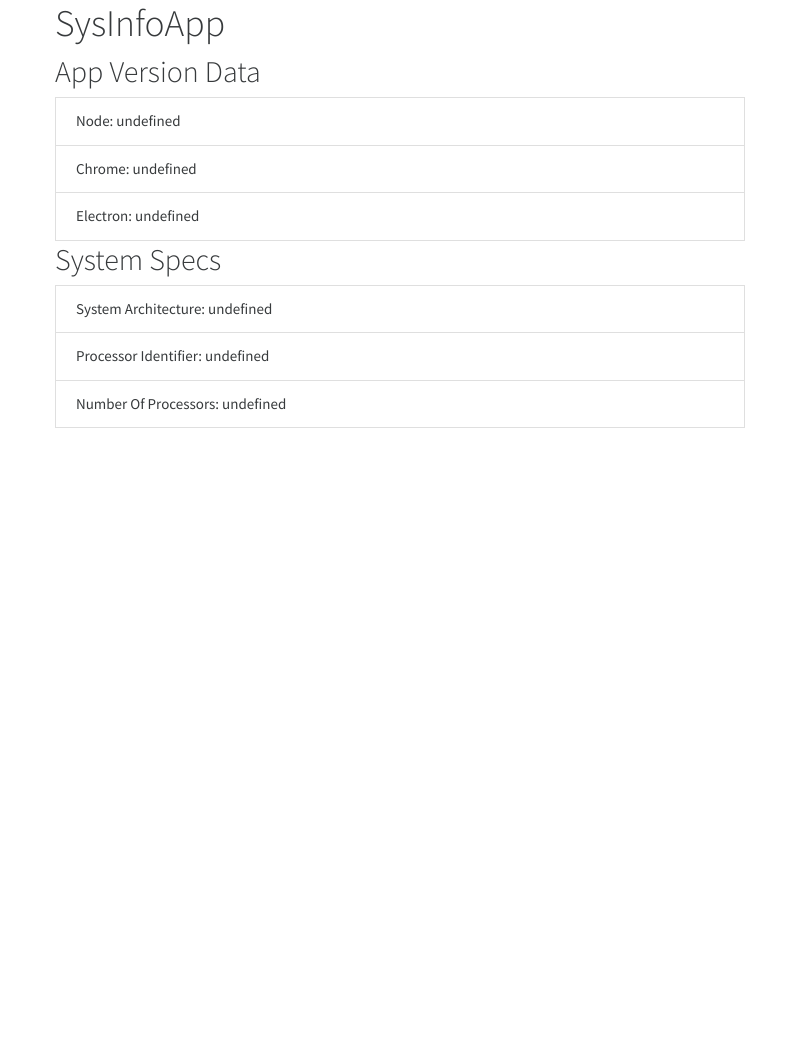
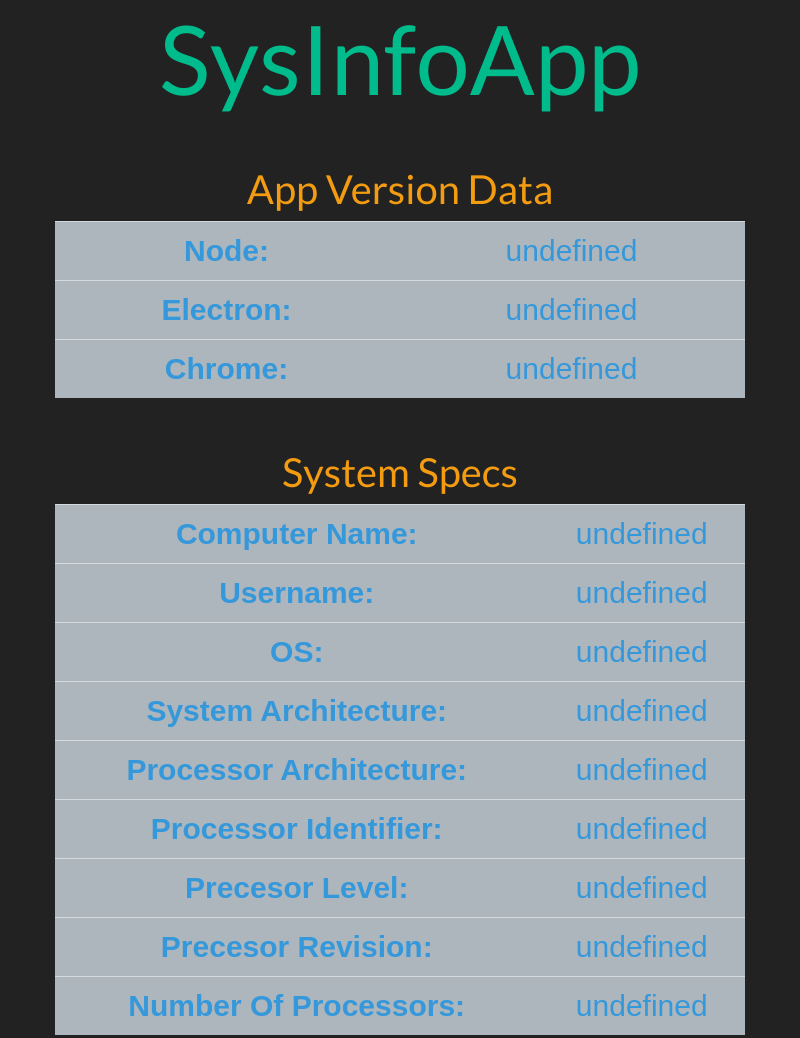
Before and after one commit to kiks2401/sysinfoApp, an Electron app: page index.html in a window 800 px wide. Before the commit the page ends 800 px from the top, so only its background shows below. Drawn offline with nearby package versions, Linux system fonts and the light colour scheme.

Commit message:
Adding more atributes

```diff
--- a/index.html
+++ b/index.html
@@ -3,13 +3,16 @@
 <head>
   <meta charset="UTF-8">
   <title>SysInfoApp</title>
-  <link rel="stylesheet" href="https://bootswatch.com/4/cosmo/bootstrap.min.css">
+  <link rel="stylesheet" href="https://bootswatch.com/4/darkly/bootstrap.min.css">
+  <link rel="stylesheet" href="style.css">
 </head>
 <body>
 
-  <div class="container">
-    <h1>SysInfoApp</h1>
+  <div class="container center">
+    <h1 class="display-1 text-success">SysInfoApp</h1>
     <div id='output'></div>
+
+
   </div>
 
 </body>
@@ -17,19 +20,84 @@
 <script>
   console.log(process);
   let output = `
-    <h2 class="page-header">App Version Data</h2>
-    <ul class="list-group">
-      <li class="list-group-item">Node: ${process.versions.node}</li>
-      <li class="list-group-item">Chrome: ${process.versions.chrome}</li>
-      <li class="list-group-item">Electron: ${process.versions.electron}</li>
-    </ul>
+  <table class="table table-light big text-info">
 
-  <h2 class="page-header">System Specs</h2>
-    <ul class="list-group">
-      <li class="list-group-item">System Architecture: ${process.arch}</li>
-      <li class="list-group-item">Processor Identifier: ${process.env.PROCESSOR_IDENTIFIER}</li>
-      <li class="list-group-item">Number Of Processors: ${process.env.NUMBER_OF_PROCESSORS}</li>
-    </ul>
+
+    <h2 class="text-warning">App Version Data</h2>
+
+  <tbody>
+    <tr>
+      <th scope="row">Node:</th>
+      <td>${process.versions.node}</td>
+    </tr>
+
+    <tr>
+      <th scope="row">Electron:</th>
+      <td>${process.versions.electron}</td>
+    </tr>
+
+    <tr>
+      <th scope="row">Chrome:</th>
+      <td>${process.versions.chrome}</td>
+    </tr>
+
+  </tbody>
+  </table>
+
+
+  <table class="table table-light big text-info">
+
+
+    <h2 class="text-warning">System Specs</h2>
+
+  <tbody>
+    <tr>
+      <th scope="row">Computer Name:</th>
+      <td>${process.env.COMPUTERNAME}</td>
+    </tr>
+
+    <tr>
+      <th scope="row">Username:</th>
+      <td>${process.env.USERNAME}</td>
+    </tr>
+
+    <tr>
+      <th scope="row">OS:</th>
+      <td>${process.env.OS}</td>
+    </tr>
+
+    <tr>
+      <th scope="row">System Architecture:</th>
+      <td>${process.arch}</td>
+    </tr>
+
+    <tr>
+      <th scope="row">Processor Architecture:</th>
+      <td>${process.env.PROCESSOR_ARCHITECTURE}</td>
+    </tr>
+
+    <tr>
+      <th scope="row">Processor Identifier:</th>
+      <td>${process.env.PROCESSOR_IDENTIFIER}</td>
+    </tr>
+
+    <tr>
+      <th scope="row">Precesor Level:</th>
+      <td>${process.env.PROCESSOR_LEVEL}</td>
+    </tr>
+
+    <tr>
+      <th scope="row">Precesor Revision:</th>
+      <td>${process.env.PROCESSOR_REVISION}</td>
+    </tr>
+
+    <tr>
+      <th scope="row">Number Of Processors:</th>
+      <td>${process.env.NUMBER_OF_PROCESSORS}</td>
+    </tr>
+
+  </tbody>
+  </table>
    `;
 
   document.getElementById('output').innerHTML = output;
@@ -38,6 +106,16 @@
 
 <script>
   require('./renderer.js');
+
+
 </script>
 
+<!-- <h2 class="page-header">App Version Data</h2>
+
+<h2 class="page-header">System Specs</h2>
+<ul class="list-group">
+  <li class="list-group-item">System Architecture: ${process.arch}</li>
+  <li class="list-group-item">Processor Identifier: ${process.env.PROCESSOR_IDENTIFIER}</li>
+  <li class="list-group-item">Number Of Processors: ${process.env.NUMBER_OF_PROCESSORS}</li>
+</ul> -->
 </html>
--- /dev/null
+++ b/style.css
@@ -0,0 +1,14 @@
+.center{
+  text-align: center;
+
+}
+
+.big{
+  font: 30px arial, sans-serif;
+
+}
+
+
+h2{
+    margin-top: 50px;
+}
```
